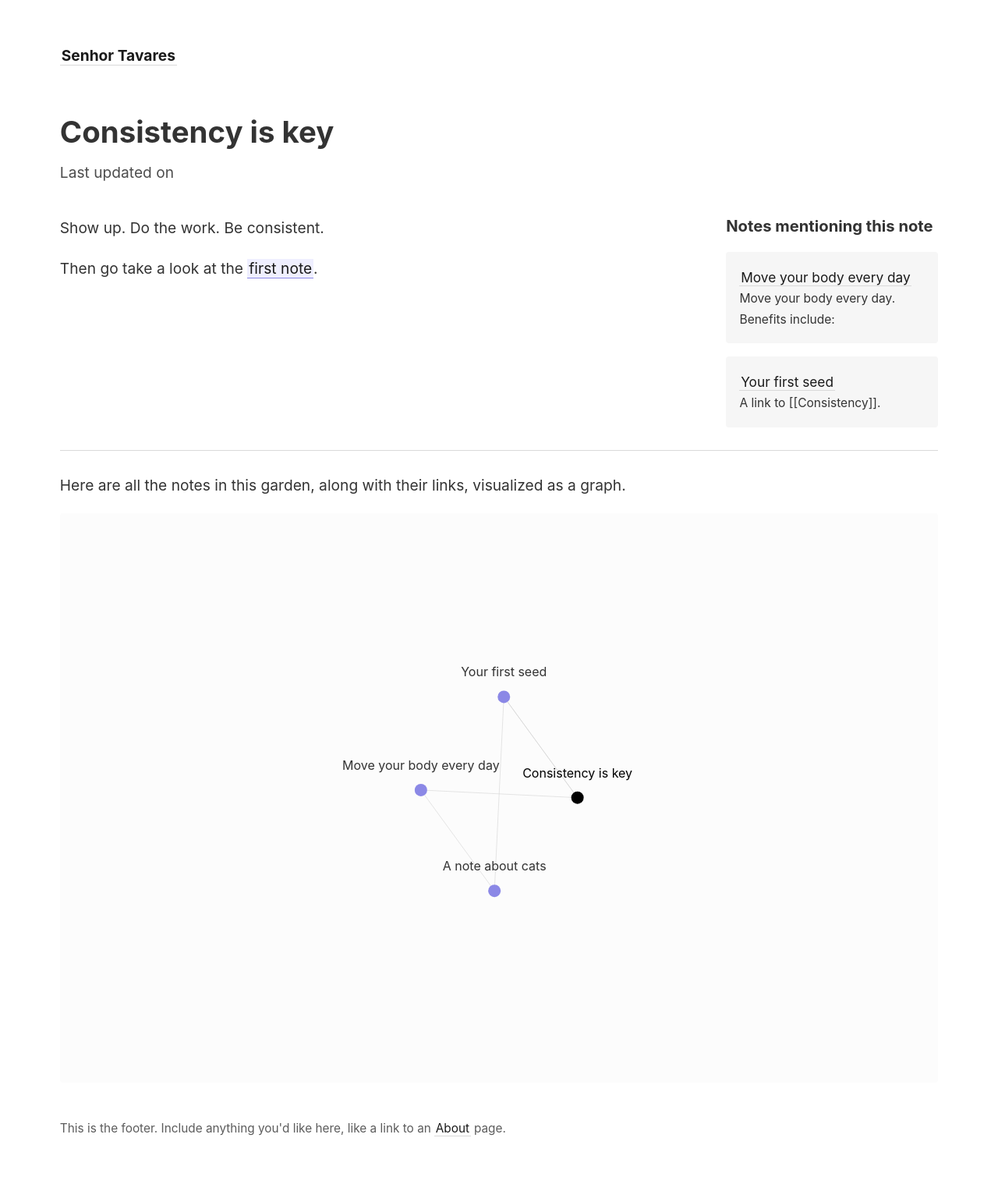
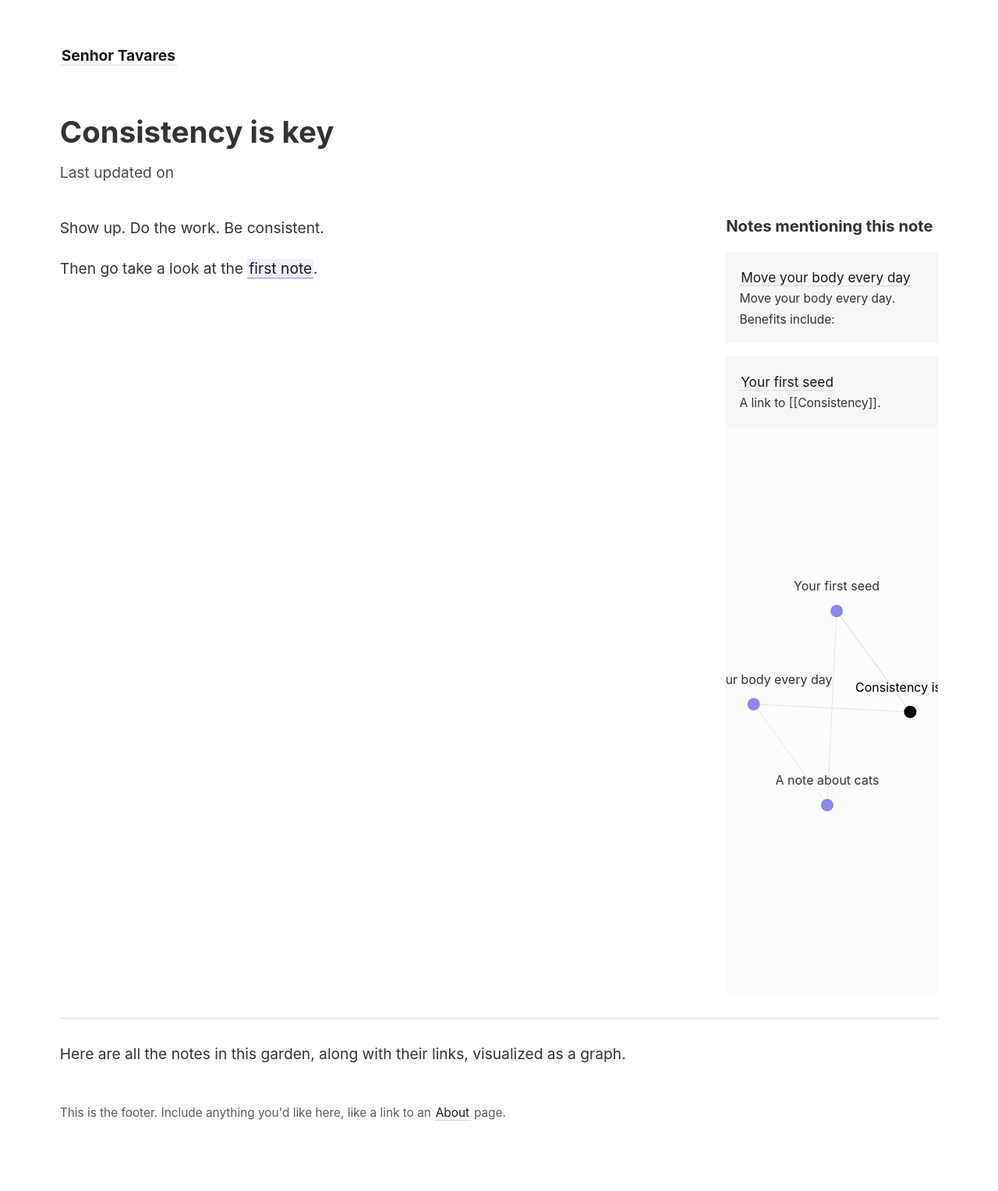
Before and after one commit to macedotavares/senhortavares, a Jekyll site: the page built from _notes/consistency.md, in a window 1280 px wide. Shown: the whole page at 78% size. Built offline with Jekyll 4.4.1, drawn with Linux system fonts in a browser that asks for light colours; after the commit the page ends 1506 px from its top, so only the background shows below that.

Commit message:
Update note.html

```diff
--- a/_layouts/note.html
+++ b/_layouts/note.html
@@ -35,6 +35,7 @@
         </p>
       </div>
       {% endif %}
+      <div style="font-size: 0.9em">{% include notes_graph.html %}</div>
     </side>
   </div>
 </article>
```
